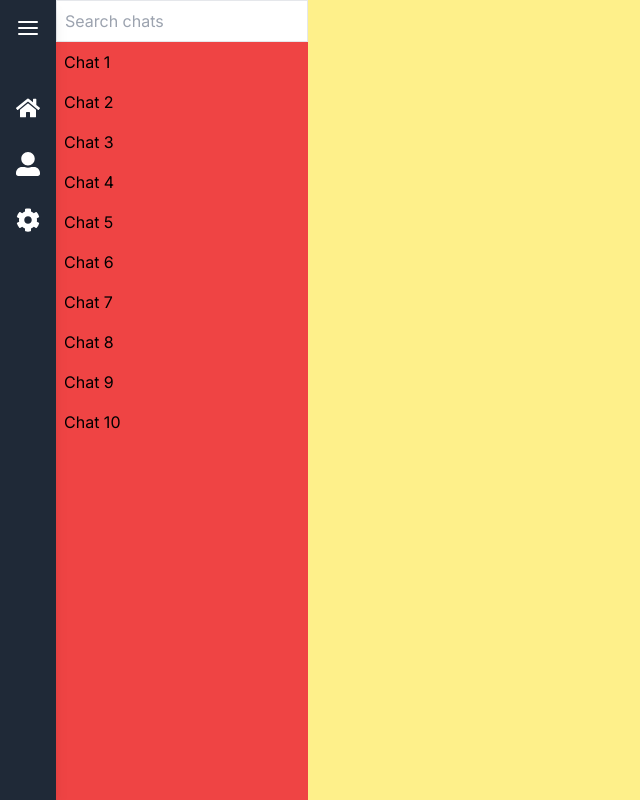
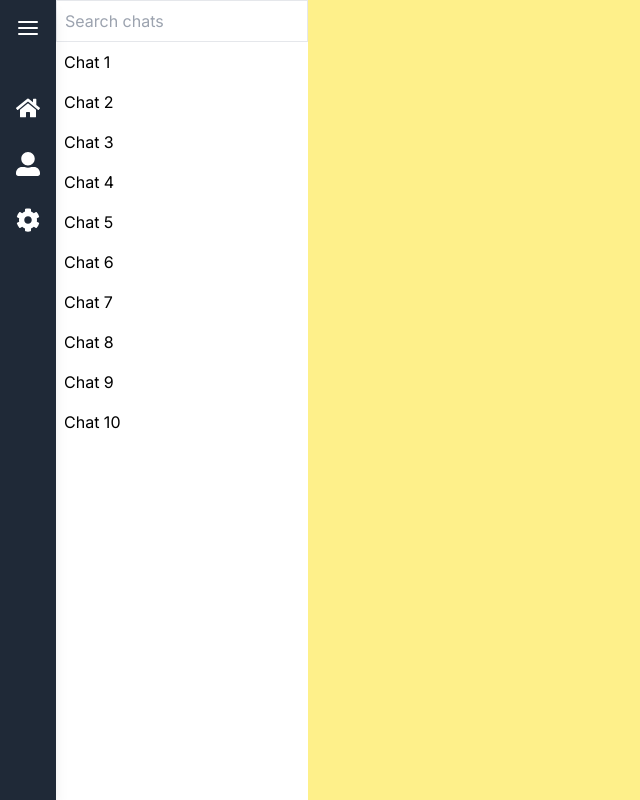
Before and after one commit to edwinochieng/chatterbox, a Next.js app: page /chats in a window 1280 px wide. Shown: the whole page, without its empty margins (0-640 px from the left). Built offline with nearby package versions, Linux system fonts and the light colour scheme.

Commit message:
clean up code

```diff
--- a/src/app/(dashboard)/chats/page.tsx
+++ b/src/app/(dashboard)/chats/page.tsx
@@ -1,13 +1,12 @@
+import ChatList from "@/components/ChatList";
 import React from "react";
-import ChatList from "@/components/ChatList";
 
 export default function ChatPage() {
   return (
     <div>
       {/**Desktop */}
       <div className="flex flex-row ">
-        {/**Chat list */}
-        <div className="w-[300px]">
+        <div>
           <ChatList />
         </div>
 
--- a/src/app/(dashboard)/layout.tsx
+++ b/src/app/(dashboard)/layout.tsx
@@ -10,7 +10,7 @@ export default function DashboardLayout({
       <div>
         <Sidebar />
       </div>
-      <div className="flex-1 bg-red-500 ">{children}</div>
+      <div className="flex-1">{children}</div>
     </div>
   );
 }
```
